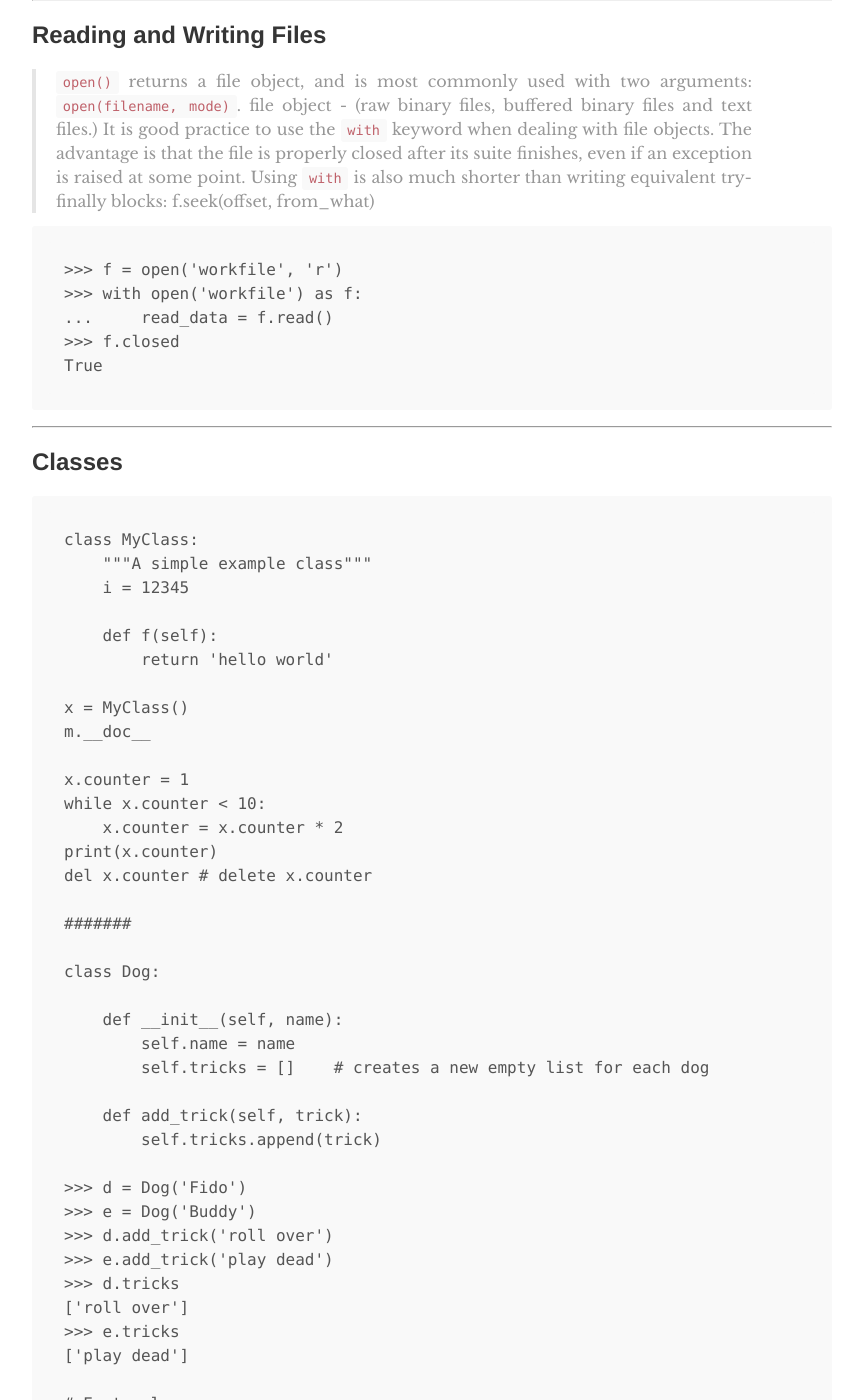
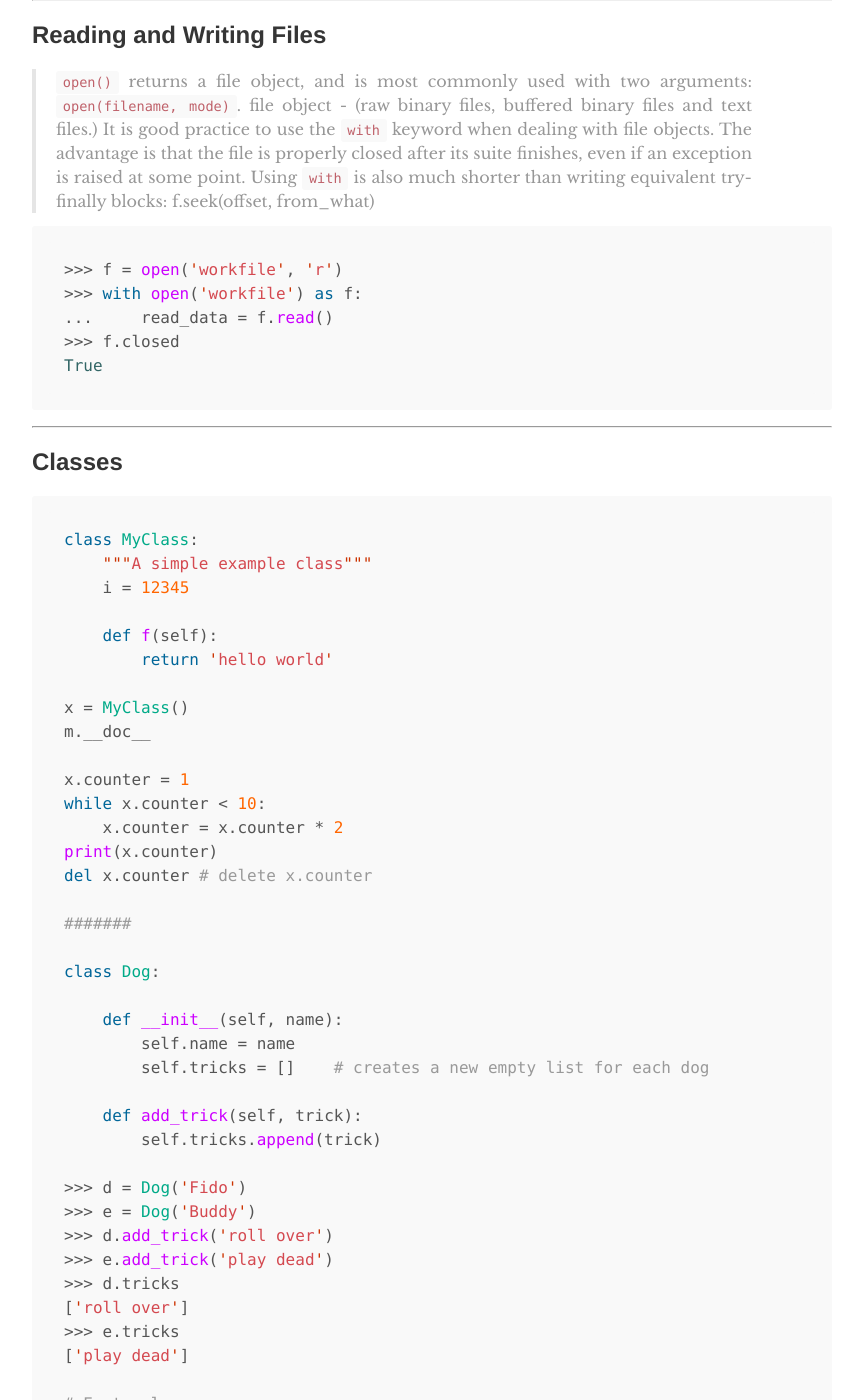
Before and after one commit to trilliwon/ABL, a Jekyll site: the page built from _posts/python/2018-01-17-python-01.md, in a window 1280 px wide and 1400 px high, scrolled down 2021 px. Shown: the whole window, without its empty margins (208-1071 px from the left). Built offline with Jekyll 4.4.1, drawn with Linux system fonts in a browser that asks for light colours; nearby versions of some CDN libraries; some of the changed text lies outside the part shown.

Commit message:
Fri Aug 31 12:20:22 KST 2018

````diff
--- a/_posts/python/2018-01-17-python-01.md
+++ b/_posts/python/2018-01-17-python-01.md
@@ -13,7 +13,7 @@ tags: [Programming, Python]
 
 ## 여러개의 입력값을 받을 때
 
-```
+```python
 
 def sum_many(*args): # 입력값들을 튜플로 만듬
     sum = 0
@@ -31,7 +31,7 @@ sum_many(1, 2, 3, 4, 5, 6, 7, 8, 9, 10)
 ## 키워드 파라미터 kwargs (keyword arguments)
 > key=value 형식의 파라미터를 넘겨주면 kwargs 에 저장된다.
 
-```
+```python
 def func(**kwargs):
     print(kwargs)
 
@@ -42,7 +42,7 @@ func(a=1, b=2)
 
 ## 함수 인자에 초기값 설정, (defaults parameter는 맨 마지막 arguments로)
 
-```
+```python
 def log_in(ids, pw, admin = True):
     print(admin)
     print(ids, pw)
@@ -53,7 +53,7 @@ def log_in(ids, pw, admin = True):
 
 ## global # not recommended
 
-```
+```python
 a = 1
 def vartest():
     global a
@@ -67,7 +67,7 @@ print(a)
 
 ## print
 
-```
+```python
 print("life" "is" "too short")
 lifeistoo short
 
@@ -86,7 +86,7 @@ life is too short
 > It is good practice to use the `with` keyword when dealing with file objects. The advantage is that the file is properly closed after its suite finishes, even if an exception is raised at some point. Using `with` is also much shorter than writing equivalent try-finally blocks:
 > f.seek(offset, from_what)
 
-```
+```python
 >>> f = open('workfile', 'r')
 >>> with open('workfile') as f:
 ...     read_data = f.read()
@@ -98,7 +98,7 @@ True
 
 ## Classes
 
-```
+```python
 class MyClass:
     """A simple example class"""
     i = 12345
@@ -144,7 +144,7 @@ class Employee:
 
 ## Inheritance
 
-```
+```python
 class DerivedClassName(BaseClassName):
     <statement-1>
     .
@@ -160,7 +160,7 @@ class DerivedClassName(BaseClassName):
 >This style of access is clear, concise, and convenient. The use of iterators pervades and unifies Python.
 > Behind the scenes, the for statement calls `iter()` on the container object. The function returns an iterator object that defines the method `__next__()` which accesses elements in the container one at a time. When there are no more elements, `__next__()` raises a `StopIteration exception` which tells the for loop to terminate. You can call the `__next__()` method using the `next()` built-in function.
 
-```
+```python
 class Reverse:
     """Iterator for looping over a sequence backwards."""
     def __init__(self, data):
@@ -193,7 +193,7 @@ s
 ## Generators
 >Generators are a simple and powerful tool for creating iterators. They are written like regular functions but use the `yield` statement whenever they want to return data. Each time `next()` is called on it, the generator resumes where it left off (it remembers all the data values and which statement was last executed). An example shows that generators can be trivially easy to create:
 
-```
+```python
 
 def reverse(data):
     for index in range(len(data)-1, -1, -1):
@@ -224,7 +224,8 @@ g
 ## Python List Comprehension vs Generator Expressions
 
 > advantage **Generator Expressionsof** is use of less memory
-```
+
+```python
 >>> from sys import getsizeof
 >>> my_comp = [x * 5 for x in range(1000)]
 >>> my_gen = (x * 5 for x in range(1000))
@@ -244,7 +245,7 @@ g
 > A counter tool is provided to support convenient and rapid tallies. For example:
 
 
-```
+```python
 >>> # Tally occurrences of words in a list
 >>> cnt = Counter()
 >>> for word in ['red', 'blue', 'red', 'green', 'blue', 'blue']:
@@ -261,7 +262,7 @@ Counter({'blue': 3, 'red': 2, 'green': 1})
 
 ```
 
-```
+```python
 >>> c = Counter()                           # a new, empty counter
 >>> c = Counter('gallahad')                 # a new counter from an iterable
 >>> c = Counter({'red': 4, 'blue': 2})      # a new counter from a mapping
@@ -282,7 +283,8 @@ Counter({'blue': 3, 'red': 2, 'green': 1})
 ### `update([iterable-or-mapping])`
 
 ## Common pattern
-```
+
+```python
 sum(c.values())                 # total of all counts
 c.clear()                       # reset all counts
 list(c)                         # list unique elements
@@ -320,7 +322,7 @@ Counter({'b': 4})
 
 apply(function, (args))는 함수 이름과 그 함수의 인수를 입력으로 받아 간접적으로 함수를 실행시키는 명령어이다.
 
-```
+```python
 def sum(a,b):
     return a+b
 
@@ -336,7 +338,7 @@ apply(sum, (3,4))
 
 
 
-```
+```python
 >>> set([1, 2, 3])
 {1, 2, 3}
 
@@ -368,7 +370,7 @@ apply(sum, (3,4))
 
 ## Python binary
 
-```
+```python
 # int to binary string
 format(1000, "b")
 
@@ -380,7 +382,7 @@ int('100101011', 2)
 
 ## string to list
 
-```
+```python
 str = 'abcdefg'
 strlist = list(str)
 
````
Also changed, not shown: _posts/python/2018-08-31-python-tips.md (+3 -3 lines).
